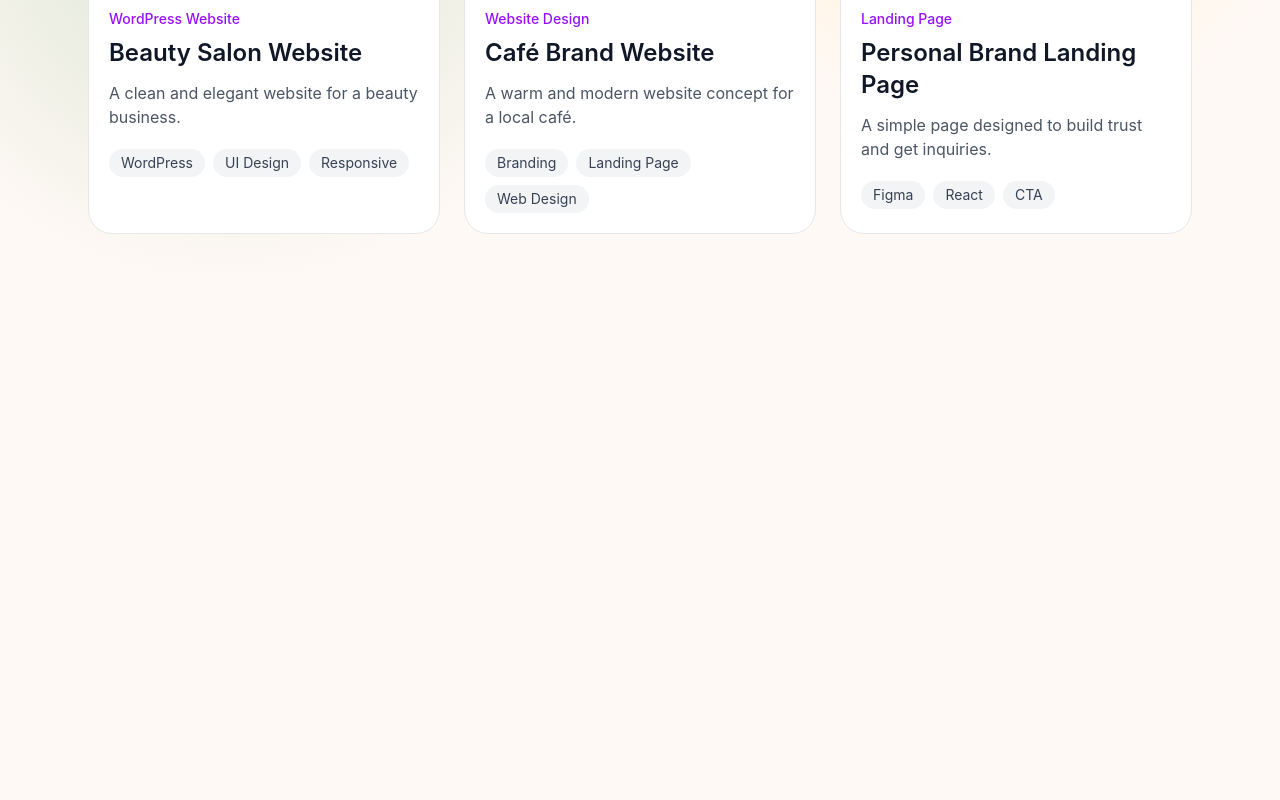
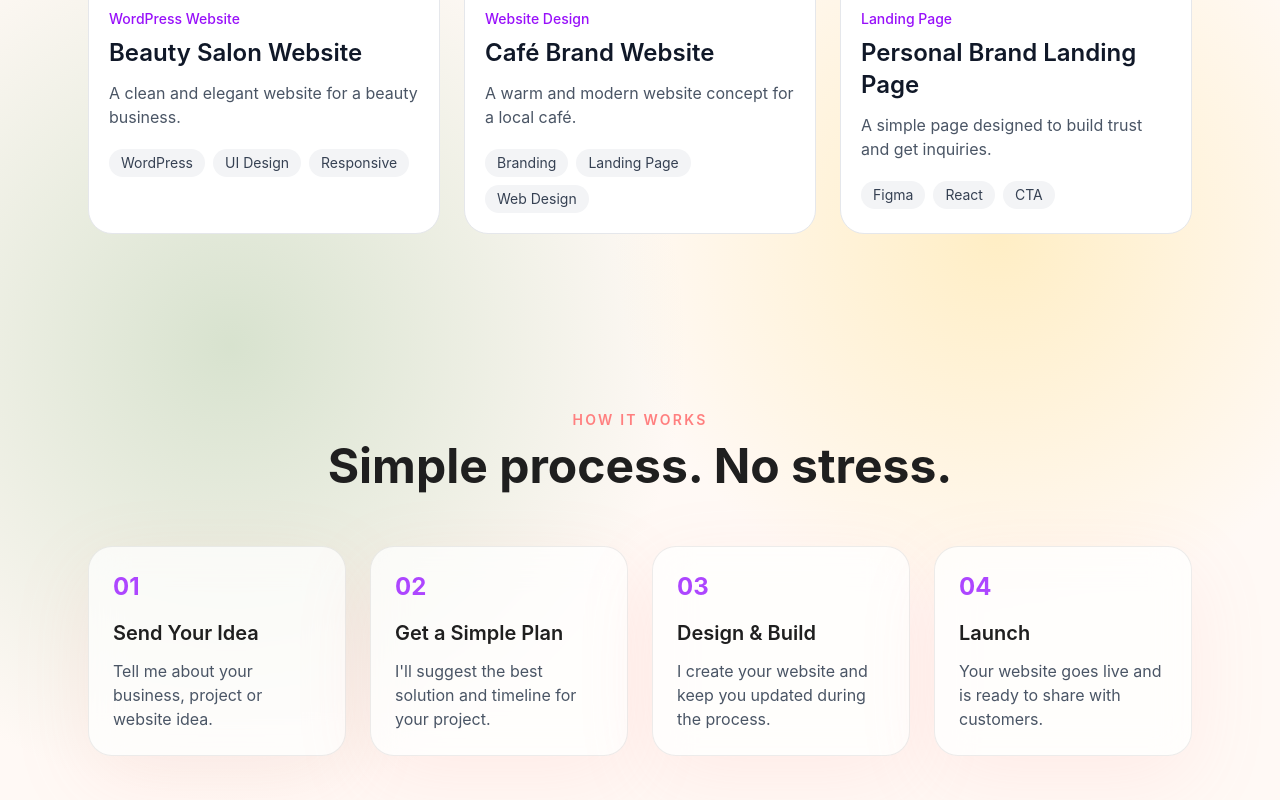
Before and after one commit to Minoo-YH/minoo-studio, a React (Vite) app: page / in a window 1280 px wide. Shown: the part 1959-2759 px from the top of the page. Before the commit the page ends 2273 px from the top, so only its background shows below. Built offline with nearby package versions, Linux system fonts and the light colour scheme.

Commit message:
feat: add how it works section

```diff
--- /dev/null
+++ b/src/components/HowItWorks.jsx
@@ -0,0 +1,54 @@
+const steps = [
+  {
+    number: "01",
+    title: "Send Your Idea",
+    description: "Tell me about your business, project or website idea.",
+  },
+  {
+    number: "02",
+    title: "Get a Simple Plan",
+    description:
+      "I'll suggest the best solution and timeline for your project.",
+  },
+  {
+    number: "03",
+    title: "Design & Build",
+    description:
+      "I create your website and keep you updated during the process.",
+  },
+  {
+    number: "04",
+    title: "Launch",
+    description: "Your website goes live and is ready to share with customers.",
+  },
+];
+
+const HowItWorks = () => {
+  return (
+    <section className="max-w-6xl mx-auto px-6 py-24">
+      <div className="text-center mb-14">
+        <p className="section-label mb-3 text-sm font-semibold">HOW IT WORKS</p>
+
+        <h2 className="text-4xl md:text-5xl font-bold">
+          Simple process. No stress.
+        </h2>
+      </div>
+
+      <div className="grid gap-6 md:grid-cols-4">
+        {steps.map((step) => (
+          <div key={step.number} className="art-card rounded-3xl p-6">
+            <p className="mb-4 text-2xl font-bold text-purple-500">
+              {step.number}
+            </p>
+
+            <h3 className="mb-3 text-xl font-semibold">{step.title}</h3>
+
+            <p className="text-gray-600">{step.description}</p>
+          </div>
+        ))}
+      </div>
+    </section>
+  );
+};
+
+export default HowItWorks;
--- a/src/pages/Home.jsx
+++ b/src/pages/Home.jsx
@@ -2,6 +2,7 @@ import Navbar from "../components/Navbar";
 import Hero from "../components/Hero";
 import Services from "../components/Services";
 import Projects from "../components/Projects";
+import HowItWorks from "../components/HowItWorks";
 
 const Home = () => {
   return (
@@ -10,6 +11,7 @@ const Home = () => {
       <Hero />
       <Services />
       <Projects />
+      <HowItWorks />
     </>
   );
 };
```
